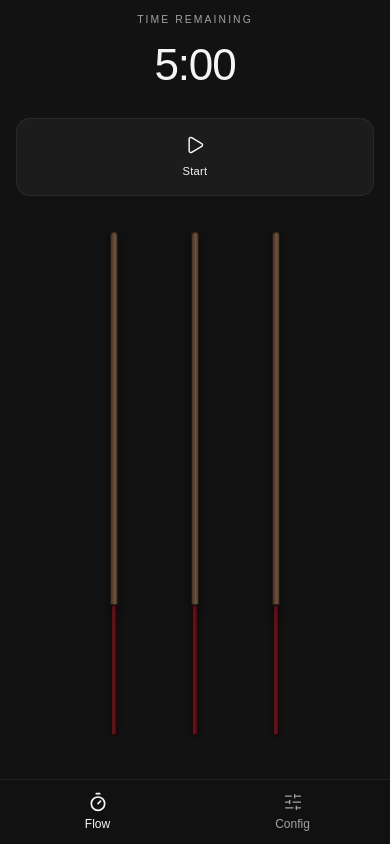
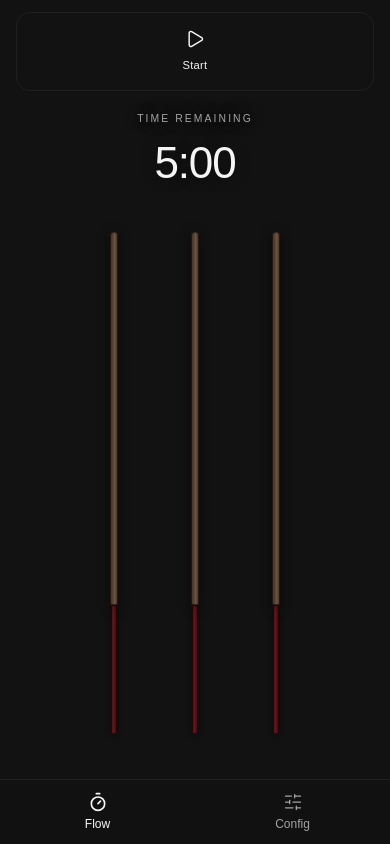
Before and after one commit to cteerakit/incense-stick, a React (Vite) app: page / in a window 390 px wide. Built offline with nearby package versions, Linux system fonts and the light colour scheme.

Commit message:
refactor: implement smoke animation timings and improve layout responsiveness in StickVisualization component

```diff
--- a/src/App.tsx
+++ b/src/App.tsx
@@ -2,6 +2,7 @@ import {
   useCallback,
   useEffect,
   useLayoutEffect,
+  useMemo,
   useReducer,
   useRef,
   useState,
@@ -40,6 +41,25 @@ function sticksGapPxForCount(n: number): number {
   return Math.round(maxGap + t * (minGap - maxGap))
 }
 
+/** Deterministic 0..1 pseudo-random from index (stable across re-renders). */
+function hash01(i: number, salt: number): number {
+  const x = Math.imul(i ^ salt, 2654435761) >>> 0
+  return (x % 1000000) / 1000000
+}
+
+function smokeTimingForStickIndex(i: number) {
+  const r1 = hash01(i, 0x51ec)
+  const r2 = hash01(i, 0xa17e)
+  const r3 = hash01(i, 0xc0de)
+  const r4 = hash01(i, 0xbeef)
+  return {
+    delayA: r1 * 2.8,
+    durA: 2.2 + r2 * 1.2,
+    delayB: r3 * 3.4,
+    durB: 2.8 + r4 * 1.4,
+  }
+}
+
 function formatMs(ms: number): string {
   const totalSec = Math.ceil(ms / 1000)
   const m = Math.floor(totalSec / 60)
@@ -63,8 +83,6 @@ function StickVisualization({
     12,
     Math.max(1, Number.isFinite(c) ? Math.floor(c) : 1),
   )
-  const clipHeight =
-    'clamp(280px, calc(100dvh - 12.5rem), min(72dvh, 520px))'
   const preferredGapPx = sticksGapPxForCount(n)
   const rowRef = useRef<HTMLDivElement>(null)
   const [rowWidthPx, setRowWidthPx] = useState(0)
@@ -94,23 +112,43 @@ function StickVisualization({
     '--sticks-slot-trim': `${Math.min(0, jointSpacingPx)}px`,
   } as CSSProperties
 
+  const smokeTimings = useMemo(
+    () => Array.from({ length: n }, (_, i) => smokeTimingForStickIndex(i)),
+    [n],
+  )
+
   const sticksRow = (
     <div className="sticks" role="presentation" style={sticksStyle}>
-      {Array.from({ length: n }, (_, i) => (
+      {Array.from({ length: n }, (_, i) => {
+        const sm = smokeTimings[i]!
+        const smokeAStyle = {
+          '--smoke-delay': `${sm.delayA}s`,
+          '--smoke-duration': `${sm.durA}s`,
+        } as CSSProperties
+        const smokeBStyle = {
+          '--smoke-delay': `${sm.delayB}s`,
+          '--smoke-duration': `${sm.durB}s`,
+        } as CSSProperties
+        return (
         <div key={i} className="stick-slot">
           <div className="stick">
-            <div
-              className="stick__clip"
-              style={{ height: clipHeight } as CSSProperties}
-            >
+            <div className="stick__clip">
               <div className="stick__column">
                 <div className="stick__burn-zone">
                   <div
                     className={`stick__body ${burning && p > 0 && p < 1 ? 'stick__body--burning' : ''}`}
                     style={{ '--unburnt': String(unburnt) } as CSSProperties}
                   >
-                    <div className="stick__smoke stick__smoke--a" aria-hidden />
-                    <div className="stick__smoke stick__smoke--b" aria-hidden />
+                    <div
+                      className="stick__smoke stick__smoke--a"
+                      style={smokeAStyle}
+                      aria-hidden
+                    />
+                    <div
+                      className="stick__smoke stick__smoke--b"
+                      style={smokeBStyle}
+                      aria-hidden
+                    />
                     <div className="stick__ember" aria-hidden />
                   </div>
                 </div>
@@ -119,14 +157,15 @@ function StickVisualization({
             </div>
           </div>
         </div>
-      ))}
+        )
+      })}
     </div>
   )
 
   return (
     <div
       ref={rowRef}
-      className="flex w-full min-w-0 max-w-full justify-center"
+      className="flex h-full min-h-0 w-full min-w-0 max-w-full justify-center"
     >
       {sticksRow}
     </div>
@@ -227,26 +266,20 @@ export default function App() {
     phase === 'idle' && p === 0 ? formatMs(timer.totalMs) : formatMs(timer.remainingMs)
 
   return (
-    <div className="flex min-h-[100dvh] min-w-0 flex-col overflow-x-clip bg-background text-foreground">
+    <div className="flex h-dvh max-h-dvh min-h-0 min-w-0 flex-col overflow-hidden bg-background text-foreground">
       <main
         className={cn(
-          'mx-auto flex min-w-0 w-full max-w-md flex-1 flex-col overflow-x-clip px-4',
+          'mx-auto flex min-h-0 min-w-0 w-full max-w-md flex-1 flex-col overflow-hidden px-4',
           'pt-[calc(0.75rem+env(safe-area-inset-top,0px))]',
           'pb-[calc(5.5rem+env(safe-area-inset-bottom,0px))]',
         )}
       >
         {tab === 'flow' && (
-          <div className="flex min-h-0 min-w-0 flex-1 flex-col">
-            <div className="shrink-0 space-y-5 pb-5 text-center" aria-live="polite">
-              <div>
-                <p className="text-[0.65rem] font-medium tracking-[0.2em] text-muted-foreground">
-                  TIME REMAINING
-                </p>
-                <p className="mt-1 text-[2.75rem] font-light tabular-nums tracking-tight text-foreground">
-                  {displayRemaining}
-                </p>
-              </div>
-
+          <div className="flex min-h-0 min-w-0 flex-1 flex-col overflow-x-clip overflow-y-visible">
+            <div
+              className="relative z-10 shrink-0 space-y-5 pb-5 text-center [text-shadow:0_1px_2px_var(--background),0_0_12px_var(--background)] dark:[text-shadow:0_1px_3px_var(--background),0_0_14px_var(--background)]"
+              aria-live="polite"
+            >
               <div
                 className={cn(
                   'grid gap-3',
@@ -254,15 +287,32 @@ export default function App() {
                 )}
               >
                 <ControlTile
-                  label={burning ? 'Stop' : 'Start'}
+                  label={
+                    phase === 'done'
+                      ? 'Reset'
+                      : burning
+                        ? 'Pause'
+                        : phase === 'paused'
+                          ? 'Resume'
+                          : 'Start'
+                  }
                   icon={
-                    burning ? (
+                    phase === 'done' ? (
+                      <RotateCcw className="size-5" strokeWidth={1.75} />
+                    ) : burning ? (
                       <Pause className="size-5" strokeWidth={1.75} />
                     ) : (
                       <Play className="size-5" strokeWidth={1.75} />
                     )
                   }
                   onClick={() => {
+                    if (phase === 'done') {
+                      stopLoop()
+                      timerRef.current.restart()
+                      syncDuration()
+                      tick()
+                      return
+                    }
                     if (burning) {
                       timerRef.current.pause()
                       stopLoop()
@@ -283,7 +333,7 @@ export default function App() {
                 />
                 {activeSession && (
                   <ControlTile
-                    label="Restart"
+                    label="Reset"
                     icon={<RotateCcw className="size-5" strokeWidth={1.75} />}
                     onClick={() => {
                       stopLoop()
@@ -294,16 +344,25 @@ export default function App() {
                   />
                 )}
               </div>
+
+              <div>
+                <p className="text-[0.65rem] font-medium tracking-[0.2em] text-muted-foreground">
+                  TIME REMAINING
+                </p>
+                <p className="mt-1 text-[2.75rem] font-light tabular-nums tracking-tight text-foreground">
+                  {displayRemaining}
+                </p>
+              </div>
             </div>
 
-            <div className="flex min-h-0 min-w-0 flex-1 flex-col items-center justify-center overflow-x-clip">
+            <div className="relative z-0 flex min-h-0 min-w-0 flex-1 flex-col items-stretch justify-center overflow-x-clip overflow-y-visible">
               <StickVisualization count={stickCount} progress={p} burning={burning} />
             </div>
           </div>
         )}
 
         {tab === 'config' && (
-          <div className="flex flex-1 flex-col gap-5 pt-5">
+          <div className="flex min-h-0 flex-1 flex-col gap-5 overflow-hidden pt-5">
             <div>
               <h2 className="text-[0.7rem] font-semibold tracking-[0.16em] text-foreground">
                 TIMER SETTINGS
@@ -463,8 +522,8 @@ function ControlTile({
       disabled={disabled}
       onClick={onClick}
       className={cn(
-        'flex flex-col items-center justify-center gap-2 rounded-xl border border-border/45 bg-muted/45 py-4 text-foreground transition-colors',
-        'hover:bg-muted/70 disabled:cursor-not-allowed disabled:opacity-35',
+        'flex flex-col items-center justify-center gap-2 rounded-xl border border-border/45 bg-transparent py-4 text-foreground transition-colors',
+        'hover:bg-foreground/[0.06] disabled:cursor-not-allowed disabled:opacity-35',
       )}
     >
       <span className="text-foreground [&_svg]:text-foreground">{icon}</span>
--- a/src/incense.css
+++ b/src/incense.css
@@ -17,8 +17,11 @@
   flex-wrap: nowrap;
   justify-content: center;
   gap: var(--sticks-gap, clamp(12px, 4vw, 22px));
-  min-height: 280px;
-  align-items: center;
+  align-items: stretch;
+  box-sizing: border-box;
+  height: 100%;
+  min-height: 0;
+  min-width: 0;
   padding: 8px 0 12px;
 }
 
@@ -35,11 +38,14 @@
   flex-direction: column;
   align-items: center;
   width: 52px;
+  height: 100%;
+  min-height: 0;
 }
 
 .stick__clip {
   width: 100%;
-  height: clamp(280px, calc(100dvh - 12.5rem), min(72dvh, 520px));
+  flex: 1 1 0;
+  min-height: 0;
   display: flex;
   flex-direction: column;
   justify-content: center;
@@ -59,7 +65,7 @@
 .stick__burn-zone {
   flex: 0 0 auto;
   height: 72%;
-  min-height: 120px;
+  min-height: 0;
   width: 100%;
   display: flex;
   flex-direction: column;
@@ -164,7 +170,8 @@
 }
 
 .stick__body--burning .stick__smoke--a {
-  animation: incense-smoke-a 2.8s ease-out infinite;
+  animation: incense-smoke-a var(--smoke-duration, 2.8s) ease-out infinite;
+  animation-delay: var(--smoke-delay, 0s);
 }
 
 .stick__smoke--b {
@@ -174,8 +181,8 @@
 }
 
 .stick__body--burning .stick__smoke--b {
-  animation: incense-smoke-b 3.4s ease-out infinite;
-  animation-delay: 0.6s;
+  animation: incense-smoke-b var(--smoke-duration, 3.4s) ease-out infinite;
+  animation-delay: var(--smoke-delay, 0s);
 }
 
 @keyframes incense-smoke-a {
--- a/src/index.css
+++ b/src/index.css
@@ -161,11 +161,24 @@
   * {
     @apply border-border outline-ring/50;
     }
+  html {
+    @apply font-sans;
+    height: 100dvh;
+    max-height: 100dvh;
+    overflow: hidden;
+    }
   body {
     @apply bg-background text-foreground;
     touch-action: manipulation;
+    height: 100%;
+    max-height: 100dvh;
+    overflow: hidden;
     }
-  html {
-    @apply font-sans;
+  #app {
+    height: 100%;
+    min-height: 0;
+    display: flex;
+    flex-direction: column;
+    overflow: hidden;
     }
 }
```
